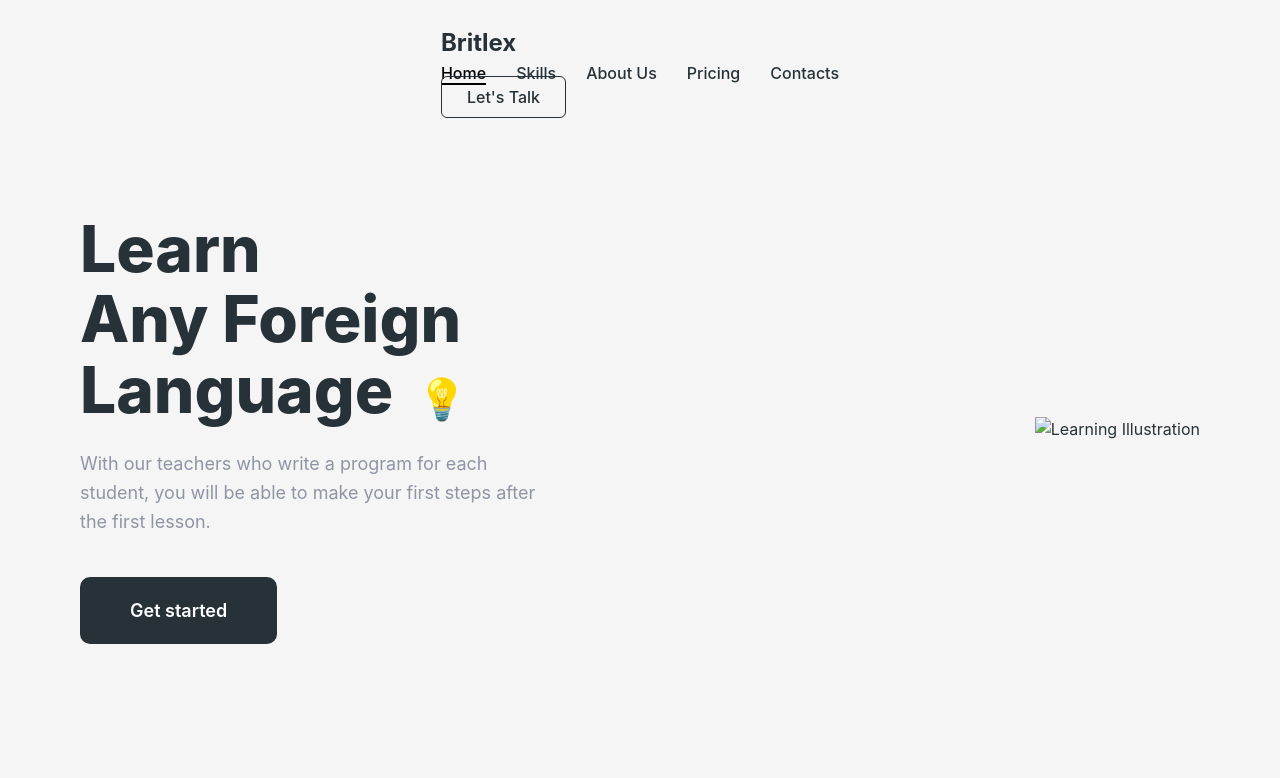
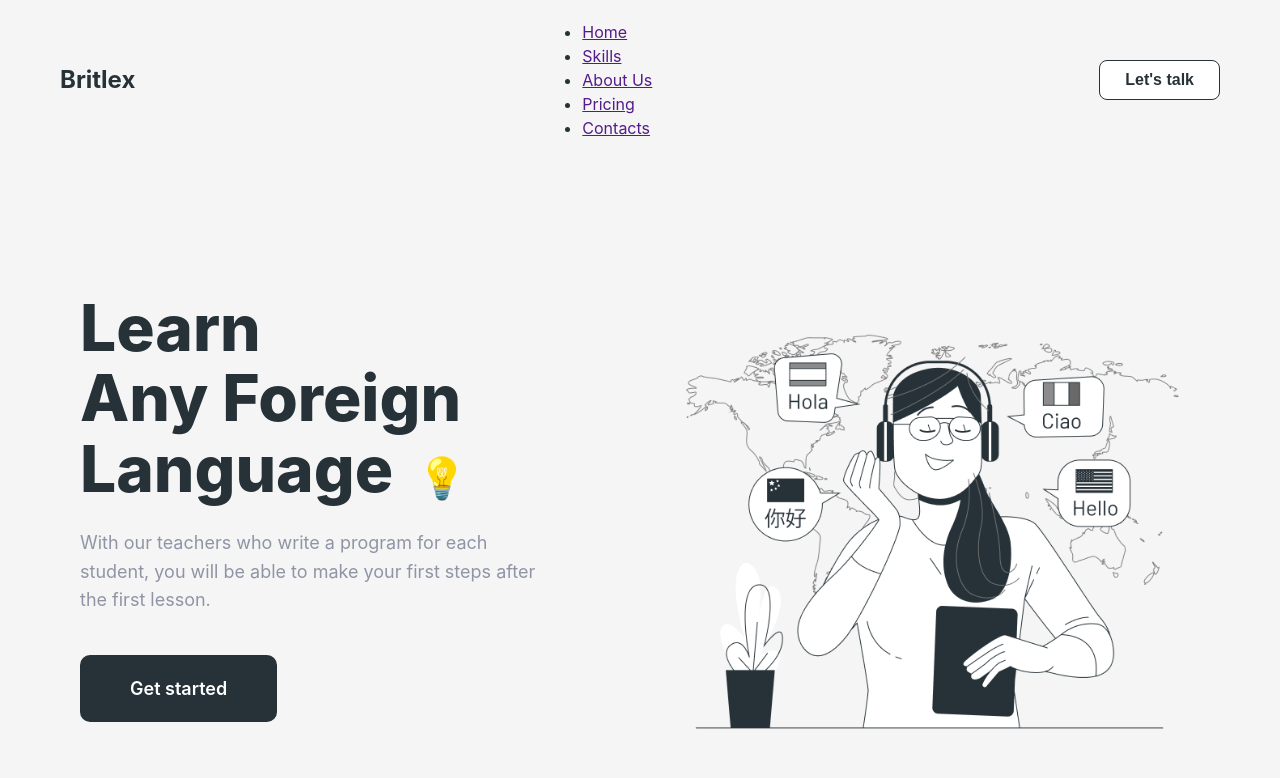
Before and after one commit to Timur-010/britlex, a plain HTML site: page index.html in a window 1280 px wide. Drawn offline with Linux system fonts and the light colour scheme.

Commit message:
nmadir qildim

```diff
--- a/css/index.css
+++ b/css/index.css
@@ -19,44 +19,72 @@ body {
 
 /* NAVBAR */
 .navbar {
-    padding: 25px 0;
     display: flex;
     align-items: center;
+    justify-content: space-between;
+    padding: 20px 0;
 }
-
 
 .logo {
     font-size: 24px;
     font-weight: 700;
-    text-transform: capitalize;
+    color: #263238;
+    text-decoration: none;
 }
 
 .nav-links {
+    list-style: none;
+    margin: 0;
+    padding: 0;
+
     display: flex;
-    list-style: none;
+    align-items: center;
     gap: 30px;
 }
 
-.nav-links a {
+.nav-link {
+    font-size: 16px;
+    font-weight: 500;
+    color: #263238;
     text-decoration: none;
-    color: #263238;
-    font-weight: 500;
-    transition: 0.3s;
+    transition: color 0.3s ease, text-decoration 0.3s ease;
+    cursor: pointer;
+    white-space: nowrap;
 }
 
-.nav-links a.active,
-.nav-links a:hover {
+.nav-link:hover {
     color: #000;
-    border-bottom: 2px solid #000;
+    /* Темнее при наведении */
+    text-decoration: underline;
+    /* Подчеркивание при наведении */
 }
 
-.btn-talk {
+/* Специфичные стили для кнопки внутри навбара, чтобы избежать конфликта с .btn-main в hero секции */
+.navbar .btn-main {
+    display: inline-block;
+    background-color: #fff;
+    color: #263238;
+    border: 1px solid #263238;
+    /* Добавляем рамку для "outline" стиля */
+    padding: 10px 25px;
+    /* Уменьшаем отступы для кнопки в навбаре */
+    border-radius: 8px;
+    /* Скругляем углы */
     text-decoration: none;
-    color: #263238;
-    border: 1.5px solid #263238;
-    padding: 10px 25px;
-    border-radius: 6px;
-    font-weight: 500;
+    font-weight: 600;
+    font-size: 16px;
+    /* Уменьшаем размер шрифта */
+    transition: background-color 0.3s ease, color 0.3s ease, border-color 0.3s ease;
+    cursor: pointer;
+}
+
+.navbar .btn-main:hover {
+    background-color: #263238;
+    /* Меняем фон на темный при наведении */
+    color: #fff;
+    /* Меняем цвет текста на белый */
+    border-color: #263238;
+    /* Сохраняем цвет рамки */
 }
 
 /* HERO SECTION */
@@ -136,7 +164,9 @@ body {
 
     .nav-links {
         display: none;
-        /* Для полноценного меню нужен бургер-код */
+        list-style: none;
+        display: flex;
+        gap: 15px;
     }
 
     .hero-title {
--- a/index.html
+++ b/index.html
@@ -10,24 +10,26 @@
 
 <body>
     <div class="container">
-        <!-- Навигационная панель -->
-        <nav class="navbar">
-            <div class="container">
-                <div class="logo">Brit<span>lex</span></div>
+        <div class="navbar">
+            <div class="logo">
+                Britlex
+            </div>
+            <div class="nav-links">
+                <ul>
+                    <li><a href="">Home</a></li>
+                    <li><a href="">Skills</a></li>
+                    <li><a href="">About Us</a></li>
+                    <li><a href="">Pricing</a></li>
+                    <li><a href="">Contacts</a></li>
+                </ul>
+            </div>
+            <div class="nav-btn">
+                <button class="btn-main">Let's talk</button>
+            </div>
+        </div>
 
-                <ul class="nav-links">
-                    <li><a href="#" class="active">Home</a></li>
-                    <li><a href="#">Skills</a></li>
-                    <li><a href="#">About Us</a></li>
-                    <li><a href="#">Pricing</a></li>
-                    <li><a href="#">Contacts</a></li>
-                </ul>
 
-                <div class="nav-actions">
-                    <a href="#" class="btn-talk">Let's Talk</a>
-                </div>
-            </div>
-        </nav>
+
 
         <!-- Hero секция -->
         <section class="hero">
@@ -46,7 +48,7 @@
 
                 <div class="hero-image">
                     <!-- Изображение из landing_2.jpg -->
-                    <img src="path_to_your_image.png" alt="Learning Illustration">
+                    <img src="./images/hero.png" alt="Learning Illustration">
                 </div>
             </div>
         </section>
```
Also changed, not shown: images/hero.png (added).
